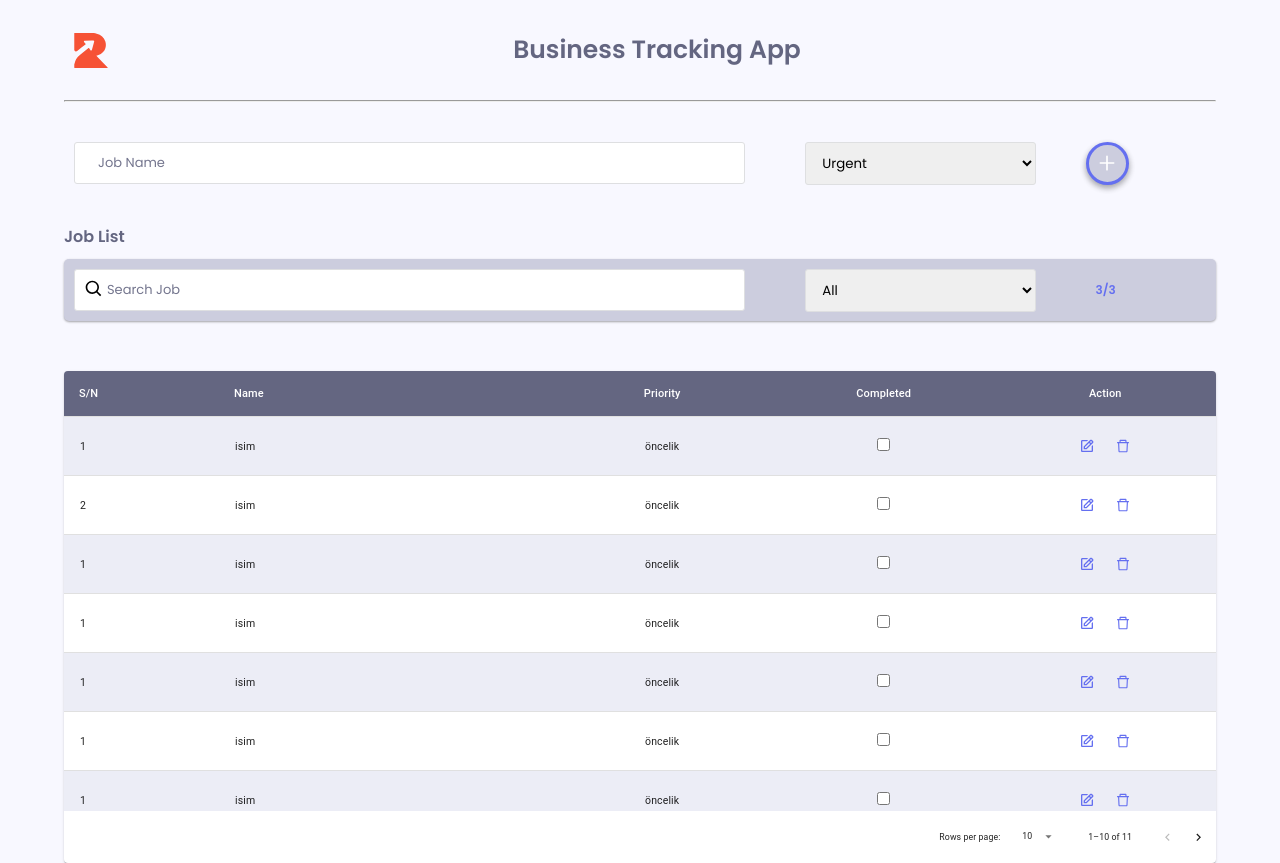
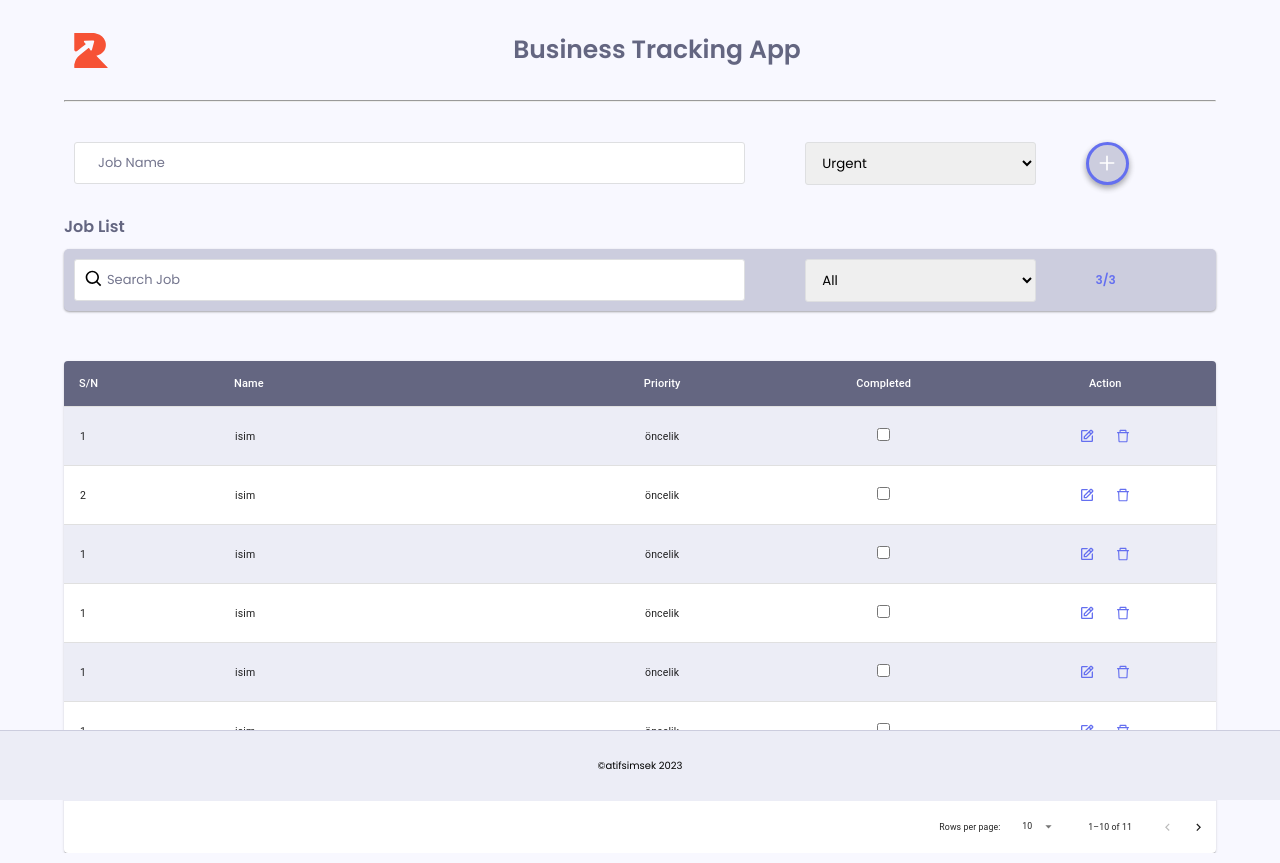
Before and after one commit to atifsimsek/test, a React (Create React App) app: page / in a window 1280 px wide. Built offline with nearby package versions, Linux system fonts and the light colour scheme.

Commit message:
footer completed

```diff
--- a/src/App.jsx
+++ b/src/App.jsx
@@ -14,8 +14,8 @@ function App() {
         <Filter />
         {/* <List /> */}
         <TableMuı />
+      </div>
         <Footer />
-      </div>
     </>
   );
 }
--- a/src/components/Footer.jsx
+++ b/src/components/Footer.jsx
@@ -3,7 +3,7 @@ import styles from '../styles/modules/footer.module.scss'
 const Footer = () => {
   return (
     <footer className={styles.footer}>
-
+      &copy;atifsimsek 2023
     </footer>
   )
 }
--- a/src/styles/modules/filter.module.scss
+++ b/src/styles/modules/filter.module.scss
@@ -1,5 +1,5 @@
 .filter {
-    margin-top: 3rem;
+    margin-top: 2rem;
 
 
     .title {
--- a/src/styles/modules/footer.module.scss
+++ b/src/styles/modules/footer.module.scss
@@ -0,0 +1,12 @@
+.footer {
+    position: fixed;
+    bottom: 0;
+    width: 100%;
+    height: 70px;
+    display: flex;
+    align-items: center;
+    justify-content: center;
+    background-color: var(--bg-2);
+
+    border-top: 1px solid var(--bg-3);
+}
```
